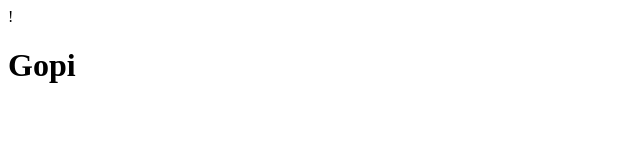
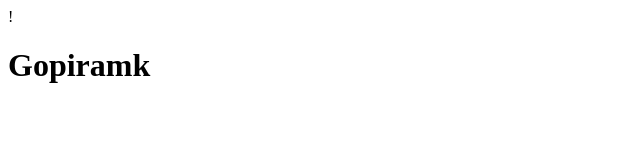
Before and after one commit to pbnkgopiram/Code1, a plain HTML site: page index.html in a window 1280 px wide. Shown: the whole page, without its empty margins (0-640 px from the left). Drawn offline with Linux system fonts and the light colour scheme.

Commit message:
first commiti

```diff
--- a/index.html
+++ b/index.html
@@ -1,3 +1,3 @@
 !<html>
-	<h1>Gopi</h1>
+	<h1>Gopiramk</h1>
 </html>
```
